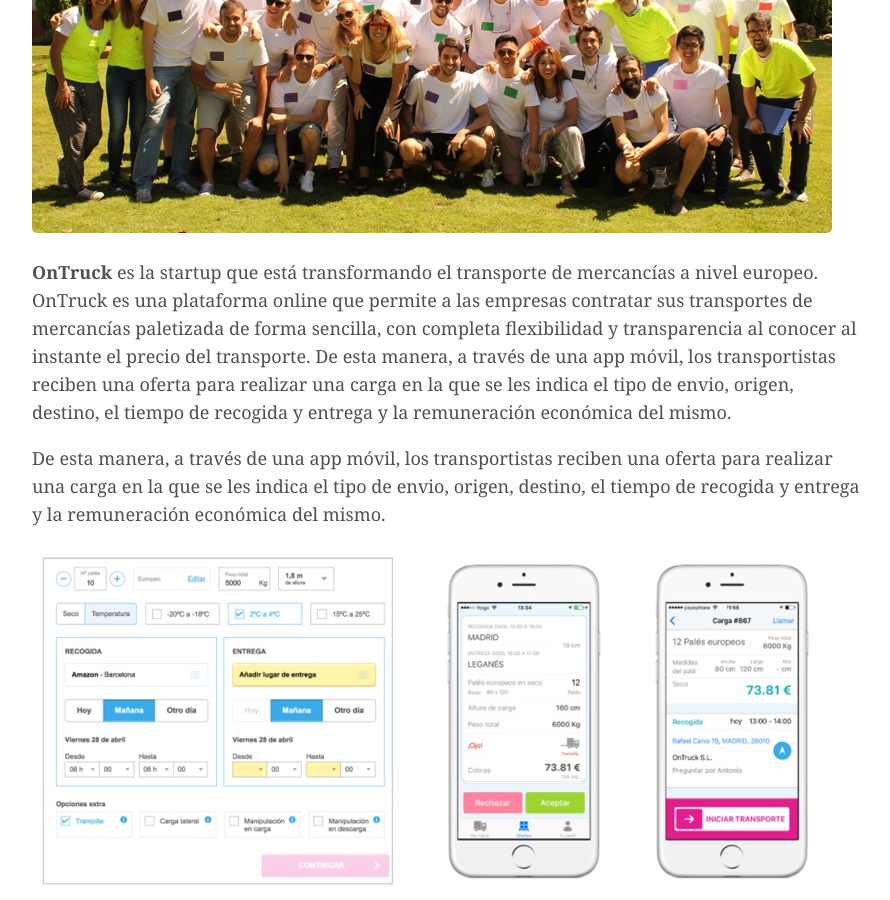
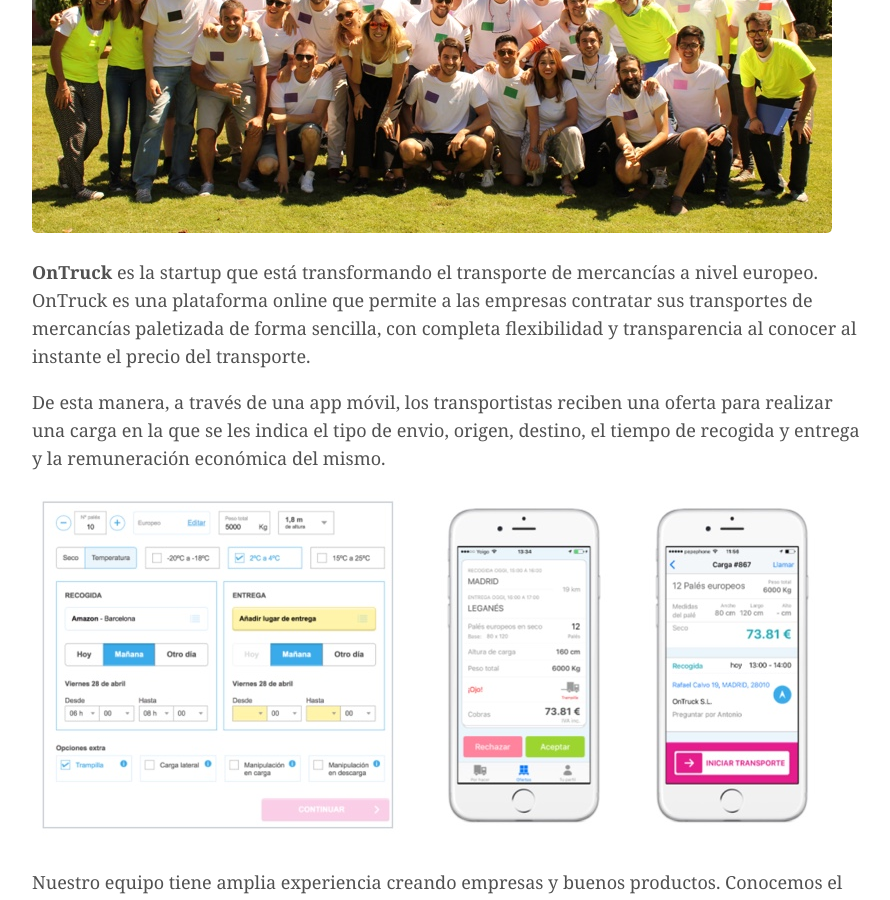
Before and after one commit to frontfest/blog, a Jekyll site: the page built from _posts/2018-02-15-conoce-a-ontruck.md, in a window 1280 px wide and 900 px high, scrolled down 466 px. Shown: the whole window, without its empty margins (192-1082 px from the left). Built offline with Jekyll 4.4.1, drawn with Linux system fonts in a browser that asks for light colours; some web fonts are replaced.

Commit message:
Remove duplicated paragraph in OnTruck post

```diff
--- a/_posts/2018-02-15-conoce-a-ontruck.md
+++ b/_posts/2018-02-15-conoce-a-ontruck.md
@@ -5,7 +5,6 @@
 ---
 
 **OnTruck** es la startup que está transformando el transporte de mercancías a nivel europeo. OnTruck es una plataforma online que permite a las empresas contratar sus transportes de mercancías paletizada de forma sencilla, con completa flexibilidad y transparencia al conocer al instante el precio del transporte.
-De esta manera, a través de una app móvil, los transportistas reciben una oferta para realizar una carga en la que se les indica el tipo de envio, origen, destino, el tiempo de recogida y entrega y la remuneración económica del mismo.
 
 De esta manera, a través de una app móvil, los transportistas reciben una oferta para realizar una carga en la que se les indica el tipo de envio, origen, destino, el tiempo de recogida y entrega y la remuneración económica del mismo.
 
```
